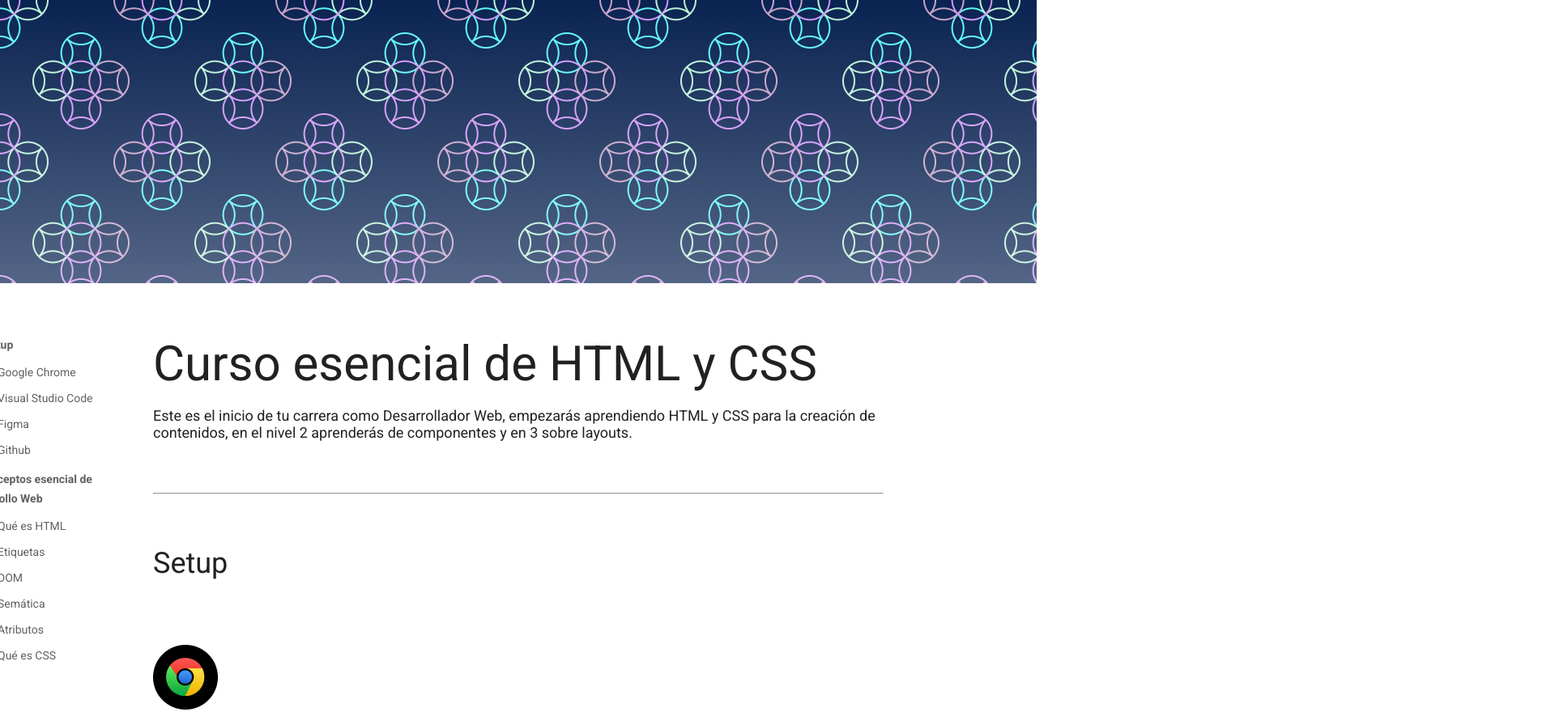
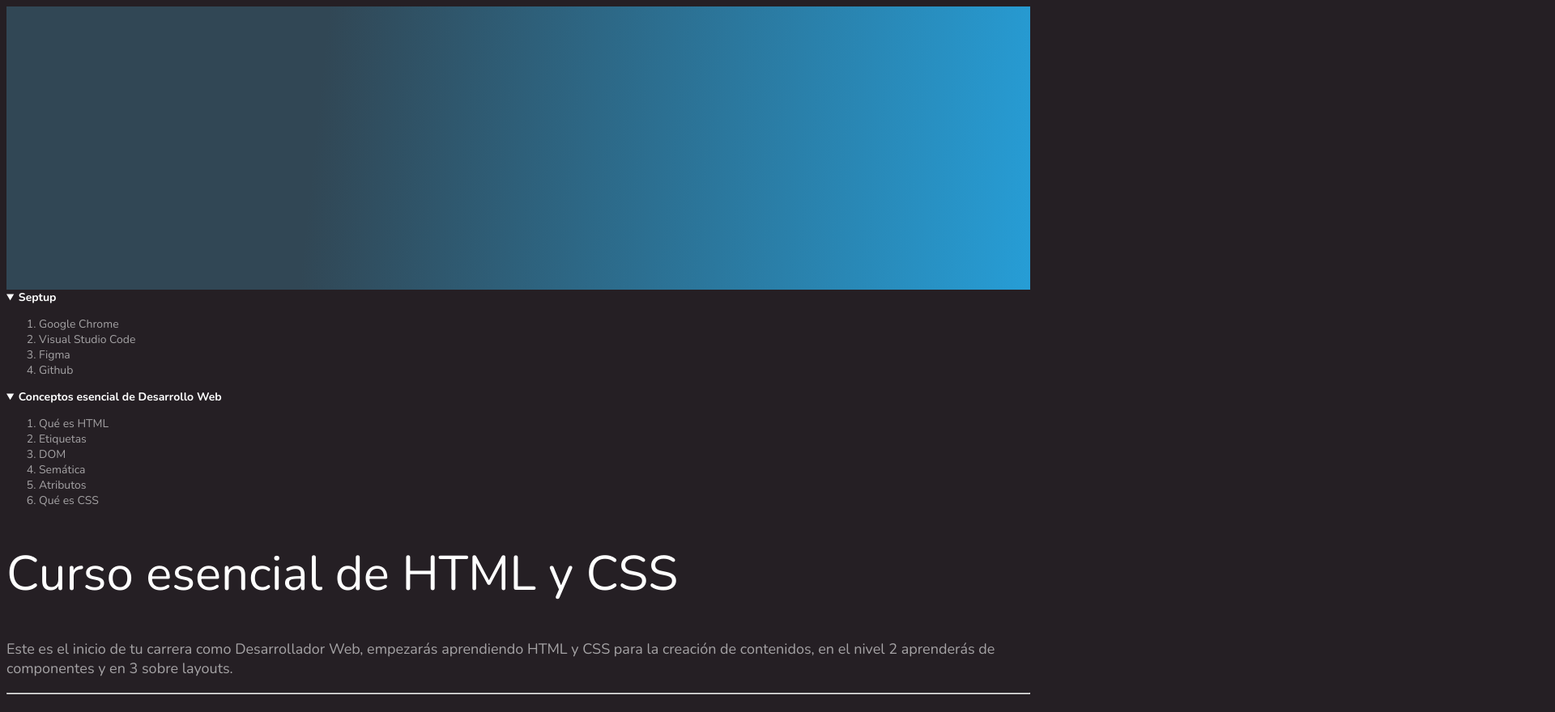
Before and after one commit to Rosa-Palaci/curso-esencial-html-y-css, a plain HTML site: page index.html in a window 1280 px wide. Shown: the top 880 px of the page at 81% size, 1920 px wide, since content can reach past the window. Drawn offline with nearby package versions, Linux system fonts and the light colour scheme.

Commit message:
Skin del nuevo proyecto

```diff
--- a/css/styles-logical.css
+++ b/css/styles-logical.css
@@ -28,43 +28,54 @@
 
 :root {
   font-size: 18px;
-  --gray30: #212121;
-  --gray20: #212429;
-  --gray10: #616161;
-  direction: rtl;
+  --white30: white;
+  --white20: #a5a3a5;
+  --white10: #3a3539;
+  /* direction: rtl; */
 }
 
 body {
-  color: var(--gray30);
-  font-family: "Roboto", sans-serif;
+  color: var(--white30);
+  font-family: "Nunito", sans-serif;
+  background: #251f24;
   /*font-family: Roboto;*/
 }
 
 a {
-  color: var(--gray30);
+  color: var(--white30);
 }
 
 header {
-  /*--gray10: red;*/
+  /*--white10: red;*/
   font-size: 14px;
-  color: var(--gray10);
+  color: var(--white30);
+}
+
+header li {
+  color: var(--white20);
 }
 
 header a {
-  color: var(--gray10);
+  color: var(--white20);
   text-decoration: none;
 }
 header a:hover {
-  color: var(--gray30);
+  color: var(--white30);
 }
 
 nav details summary {
   font-weight: bold;
 }
 
+h1,
+h2,
+h3 {
+  font-weight: normal;
+}
+
 h1 {
   font-size: 60px;
-  text-align: end;
+  /* text-align: end; */
   /*font-size:3.7em;*/
 }
 
@@ -77,16 +88,21 @@ h3 {
 }
 
 pre {
-  background: #fec62e;
+  background: var(--white10);
+}
+
+p {
+  color: var(--white20);
 }
 
 .hero {
-  background-image: linear-gradient(
+  background: linear-gradient(96.07deg, #314755 30.63%, #26a0da 102.18%);
+  /* background-image: linear-gradient(
       to top,
       rgba(255, 255, 255, 0.3),
       transparent
     ),
-    url(./images/patron.png);
+    url(./images/patron.png); */
   /* background-repeat: no-repeat;*/
   /* background-position: center;*/
   /*background-size: cover;*/
@@ -109,7 +125,7 @@ pre {
   content: "";
   width: 32px;
   height: 4px;
-  background: var(--gray30);
+  background: var(--white30);
   display: inline-block;
 }
 
--- a/css/styles-physical.css
+++ b/css/styles-physical.css
@@ -184,15 +184,15 @@ blockquote span::before {
   position: relative;
 }
 
-.main {
-  /* background-image: linear-gradient(
+/* .main { */
+/* background-image: linear-gradient(
       to top,
       rgba(255, 255, 255, 0.3),
       transparent
     ),
     url(../images/patron.png); */
-  /* border: 1px solid red; */
-}
+/* border: 1px solid red; */
+/* } */
 
 .wrapper {
   width: 902px;
--- a/index.html
+++ b/index.html
@@ -4,9 +4,11 @@
     <meta charset="UTF-8" />
     <meta http-equiv="X-UA-Compatible" content="IE=edge" />
     <meta name="viewport" content="width=device-width, initial-scale=1.0" />
-    <link rel="stylesheet" href="./css/styles-physical.css">
+    <link rel="stylesheet" href="./css/styles-logical.css">
     <link rel="preconnect" href="https://fonts.gstatic.com">
-    <link href="https://fonts.googleapis.com/css2?family=Roboto:ital,wght@0,400;0,700;1,400;1,700&display=swap" rel="stylesheet">
+    <!-- <link href="https://fonts.googleapis.com/css2?family=Roboto:ital,wght@0,400;0,700;1,400;1,700&display=swap" rel="stylesheet"> -->
+    <link rel="preconnect" href="https://fonts.gstatic.com">
+<link href="https://fonts.googleapis.com/css2?family=Nunito:ital,wght@0,400;0,700;1,400;1,700&display=swap" rel="stylesheet">
     <title>El blog de Leo</title>
   </head>
   <body>
```
Also changed, not shown: images/dom.png.
